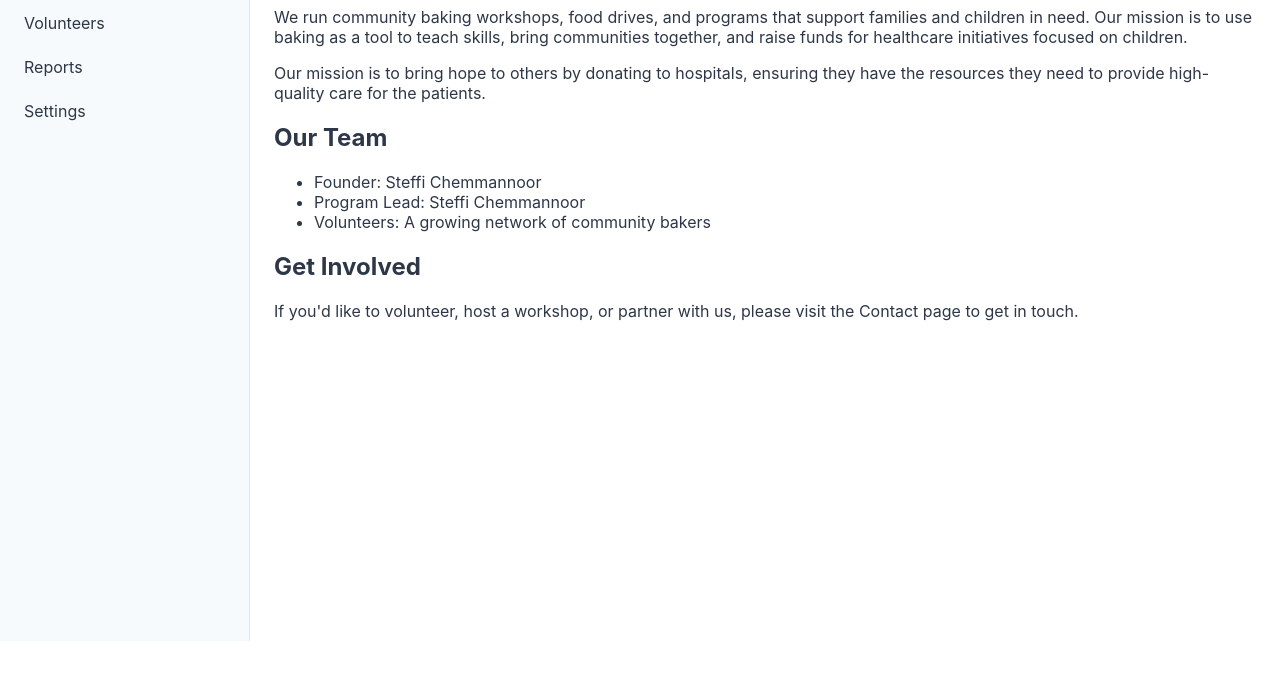
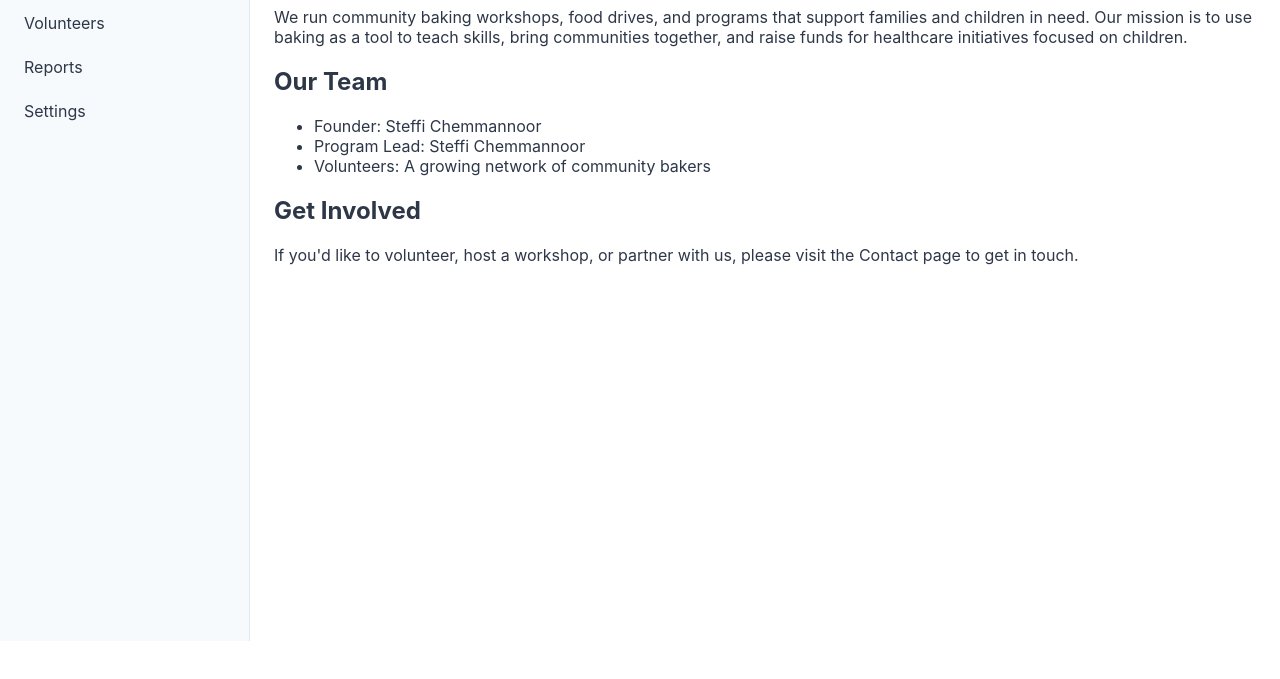
Before and after one commit to steffigeoffrey-maker/charity, a website: page about.html in a window 1280 px wide. Shown: the part 159-838 px from the top of the page. Drawn offline with Linux system fonts and the light colour scheme.

Commit message:
Revert about.html to previous version

```diff
--- a/about.html
+++ b/about.html
@@ -37,7 +37,6 @@
     <main class="content">
       <h1>About Bakes of Hope Foundation</h1>
       <p>We run community baking workshops, food drives, and programs that support families and children in need. Our mission is to use baking as a tool to teach skills, bring communities together, and raise funds for healthcare initiatives focused on children.</p>
-      <p>Our mission is to bring hope to others by donating to hospitals, ensuring they have the resources they need to provide high-quality care for the patients.</p>
 
       <h2 style="margin-top:1.25rem">Our Team</h2>
       <ul>
```
